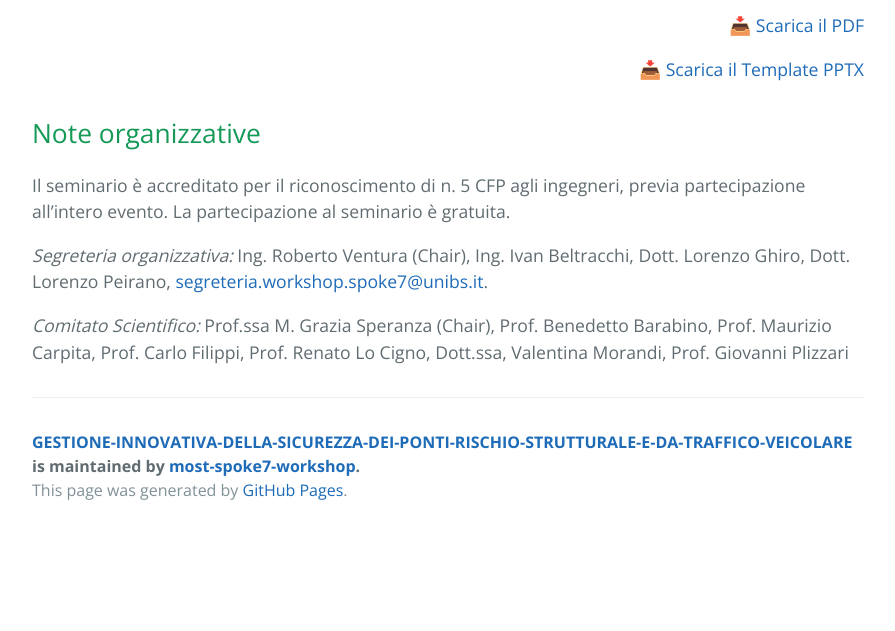
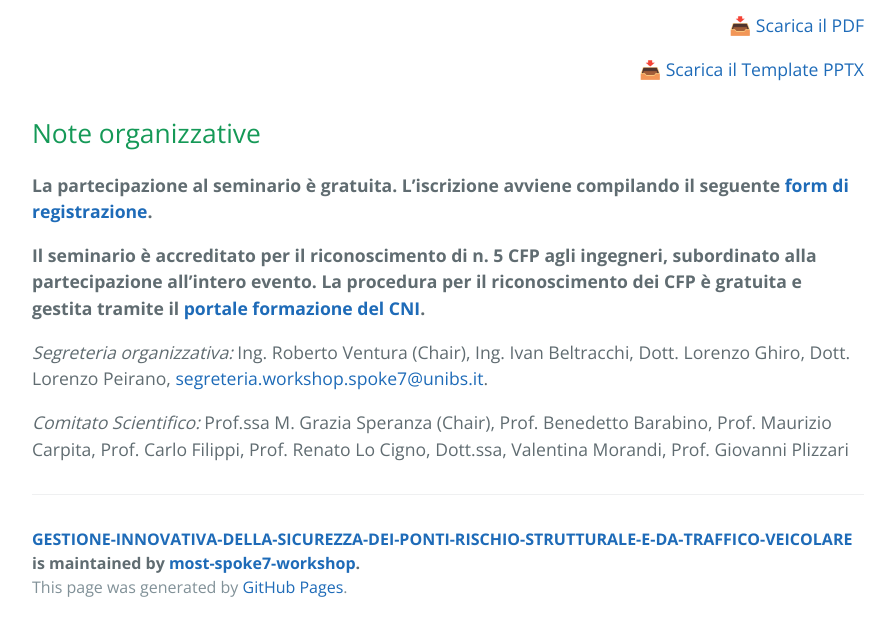
Before and after one commit to most-spoke7-workshop/GESTIONE-INNOVATIVA-DELLA-SICUREZZA-DEI-PONTI-RISCHIO-STRUTTURALE-E-DA-TRAFFICO-VEICOLARE, a Jekyll site: the page built from index.md, in a window 1280 px wide and 900 px high, scrolled down 1274 px, cut to the strip 269-900 px from the top of the window. Shown: the whole strip, without its empty margins (192-1087 px from the left). Built offline with Jekyll 4.4.1, drawn with Linux system fonts in a browser that asks for light colours; before the commit the page ends 2077 px from its top, so only the background shows below that.

Commit message:
frasetta completa

```diff
--- a/index.md
+++ b/index.md
@@ -132,10 +132,16 @@ Intervengono:
 
 ## Note organizzative
 
-Il seminario è accreditato per il riconoscimento di n. 5 CFP agli ingegneri, previa partecipazione all’intero evento.
-La partecipazione al seminario è gratuita.
+<!-- Il seminario è accreditato per il riconoscimento di n. 5 CFP agli ingegneri, previa partecipazione all’intero evento.
+La partecipazione al seminario è gratuita. -->
 <!-- È previsto il pagamento di una quota organizzativa esclusivamente per gli ingegneri interessati ai CFP, secondo la
 procedura gestita tramite il [portale formazione del CNI](https://www.formazionecni.it). -->
+
+**La partecipazione al seminario è gratuita. L'iscrizione avviene compilando il seguente [form di registrazione](https://docs.google.com/forms/d/e/1FAIpQLScTk7WxXNbO-E31AQySKyOiuSxBz8CsaumT_iTfTygInU4PAw/viewform).**
+
+**Il seminario è accreditato per il riconoscimento di n. 5 CFP agli ingegneri, subordinato alla
+partecipazione all’intero evento. La procedura per il riconoscimento dei CFP è gratuita e gestita
+tramite il [portale formazione del CNI](https://www.formazionecni.it).**
 
 *Segreteria organizzativa:* Ing. Roberto Ventura (Chair), Ing. Ivan Beltracchi, Dott. Lorenzo Ghiro, Dott. Lorenzo Peirano, [segreteria.workshop.spoke7@unibs.it](mailto:segreteria.workshop.spoke7@unibs.it).
 
```
